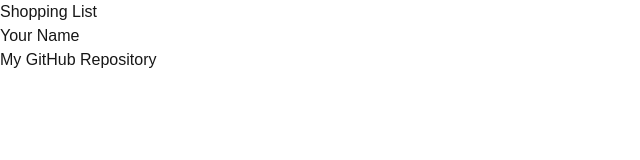
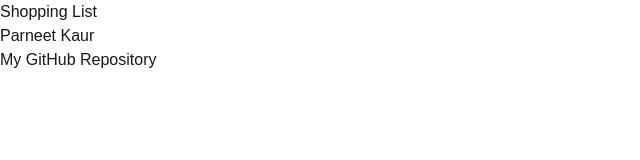
Before and after one commit to Parneetsandhu05/cprg306-assignments, a Next.js app: page /week-2 in a window 1280 px wide. Shown: the top 160 px of the page, without its empty margins (0-640 px from the left). Built offline with nearby package versions, Linux system fonts and the light colour scheme.

Commit message:
Name added

```diff
--- a/app/week-2/StudentInfo.js
+++ b/app/week-2/StudentInfo.js
@@ -3,7 +3,7 @@
 export default function StudentInfo() {
   return (
     <div>
-      <p>Your Name</p>
+      <p>Parneet Kaur</p>
       <Link href="https://github.com/parneetsandhu05/cprg306-assignments">
    My GitHub Repository</Link>
     </div>
```
